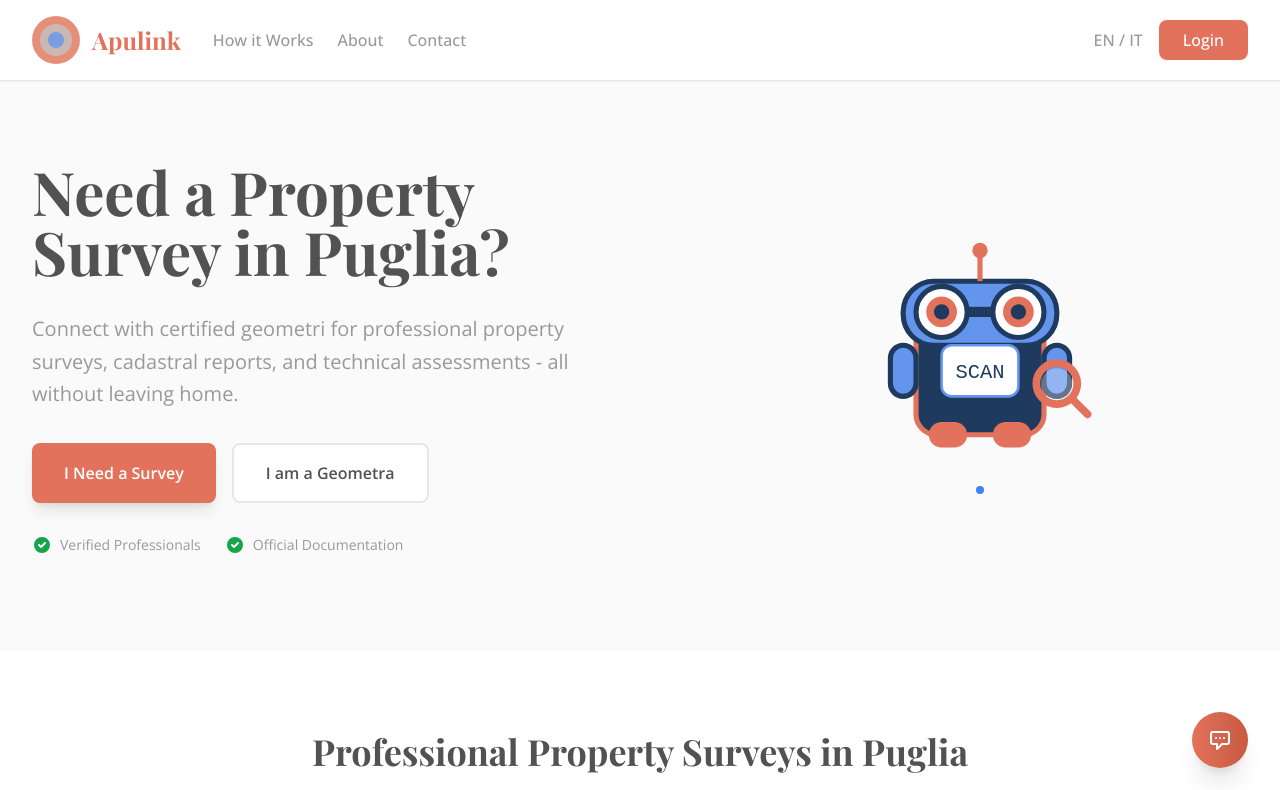
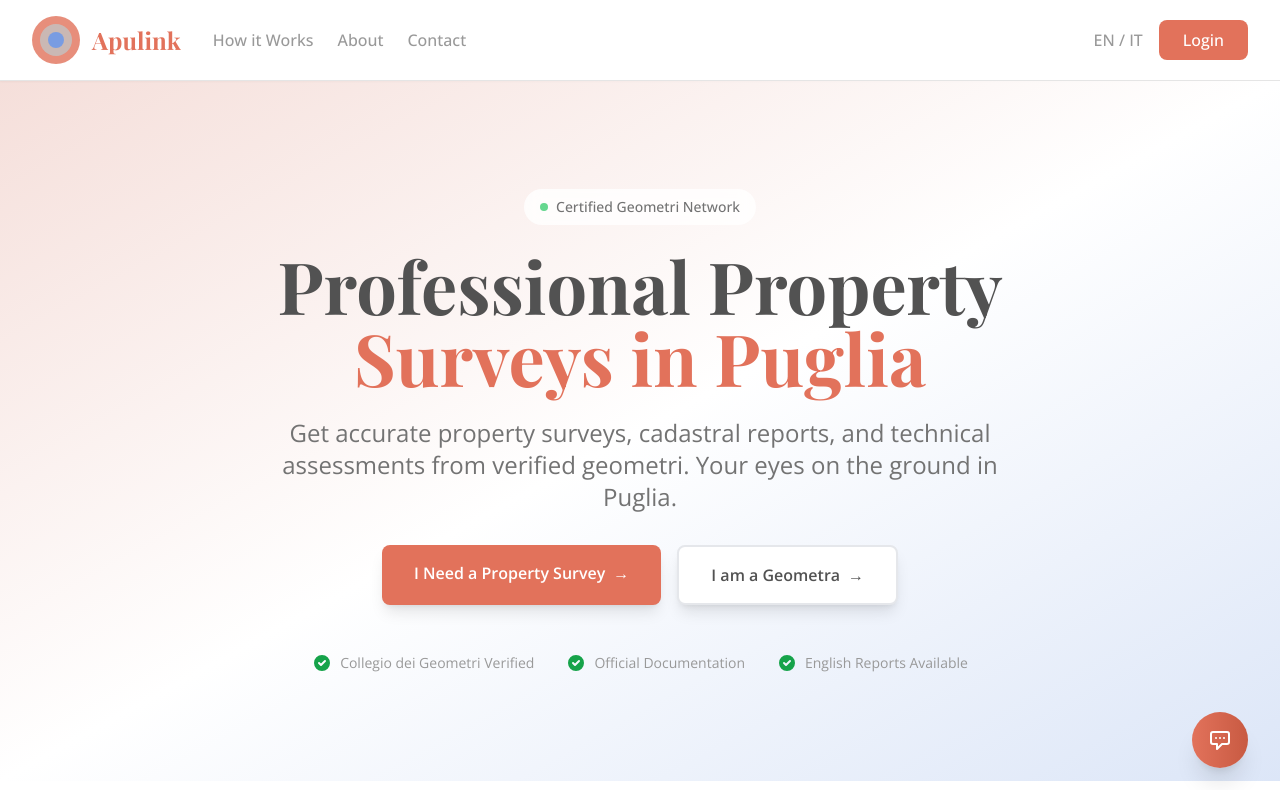
Before and after one commit to Geppix140269/PropertyProsDB, a Next.js app: page / in a window 1280 px wide. Shown: the top 790 px of the page. Built offline with nearby package versions, Linux system fonts and the light colour scheme; a web font is replaced by a local one.

Commit message:
Update Hero.tsx

```diff
--- a/app/components/home/Hero.tsx
+++ b/app/components/home/Hero.tsx
@@ -1,72 +1,56 @@
 // PATH: app/components/home/Hero.tsx
-'use client'
-import { useLanguage } from '@/app/providers/language-provider'
-import SurvEYESMascot from '../SurvEYESMascot'
-import Link from 'next/link'
+export default function Hero() {
+  return (
+    <section className="relative min-h-[700px] flex items-center justify-center overflow-hidden">
+      {/* Background with gradient overlay */}
+      <div className="absolute inset-0 bg-gradient-to-br from-terracotta/20 via-white to-sea/20"></div>
 
-export default function Hero() {
-  const { language } = useLanguage()
+      <div className="relative z-10 text-center px-4 max-w-5xl mx-auto">
+        <div className="inline-flex items-center gap-2 bg-white/80 backdrop-blur px-4 py-2 rounded-full mb-6">
+          <span className="w-2 h-2 bg-green-500 rounded-full animate-pulse"></span>
+          <span className="text-sm font-medium text-stone-700">Certified Geometri Network</span>
+        </div>
 
-  return (
-    <section className="relative overflow-hidden bg-gradient-to-br from-cream via-white to-sky-50 pt-20 pb-24">
-      <div className="max-w-7xl mx-auto px-4 sm:px-6 lg:px-8">
-        <div className="grid lg:grid-cols-2 gap-12 items-center">
-          {/* Left Content */}
-          <div className="space-y-8">
-            <h1 className="font-playfair text-5xl lg:text-6xl font-bold text-navy leading-tight">
-              {language === 'en'
-                ? 'Need a Property Survey in Puglia?'
-                : 'Hai Bisogno di un Rilievo in Puglia?'}
+        <h1 className="font-playfair text-5xl md:text-7xl font-bold text-navy mb-6 leading-tight">
+          Professional Property<br/>
+          <span className="text-terracotta">Surveys in Puglia</span>
         </h1>
 
-            <p className="text-xl text-stone-600 leading-relaxed">
-              {language === 'en'
-                ? 'Connect with certified geometri for professional property surveys, cadastral reports, and technical assessments - all without leaving home.'
-                : 'Connettiti con geometri certificati per rilievi professionali, relazioni catastali e valutazioni tecniche - tutto senza uscire di casa.'}
+        <p className="text-xl md:text-2xl text-stone-700 mb-8 max-w-3xl mx-auto leading-relaxed">
+          Get accurate property surveys, cadastral reports, and technical assessments from verified geometri.
+          Your eyes on the ground in Puglia.
         </p>
 
-            {/* Two CTAs for clear user paths */}
-            <div className="flex flex-col sm:flex-row gap-4">
-              <Link
-                href="/buyer/inquiry"
-                className="inline-flex items-center justify-center px-8 py-4 bg-terracotta text-white font-semibold rounded-lg hover:bg-terracotta/90 transition-all hover:scale-105 shadow-lg"
-              >
-                {language === 'en' ? 'I Need a Survey' : 'Ho Bisogno di un Rilievo'}
-              </Link>
-
-              <Link
-                href="/professional/signup"
-                className="inline-flex items-center justify-center px-8 py-4 bg-white text-navy font-semibold rounded-lg border-2 border-navy hover:bg-navy hover:text-white transition-all"
-              >
-                {language === 'en' ? 'I am a Geometra' : 'Sono un Geometra'}
-              </Link>
+        <div className="flex flex-col sm:flex-row gap-4 justify-center mb-12">
+          <a href="/buyer/inquiry" className="group bg-terracotta text-white px-8 py-4 rounded-lg font-semibold hover:bg-terracotta-dark transition-all transform hover:scale-105 shadow-lg">
+            I Need a Property Survey
+            <span className="inline-block ml-2 group-hover:translate-x-1 transition-transform">→</span>
+          </a>
+          <a href="/professional/signup" className="group bg-white text-navy border-2 border-navy px-8 py-4 rounded-lg font-semibold hover:bg-navy hover:text-white transition-all transform hover:scale-105 shadow-lg">
+            I am a Geometra
+            <span className="inline-block ml-2 group-hover:translate-x-1 transition-transform">→</span>
+          </a>
         </div>
 
         {/* Trust Indicators */}
-            <div className="flex items-center gap-6 text-sm text-stone-600">
+        <div className="flex flex-wrap justify-center gap-8 text-sm">
           <div className="flex items-center gap-2">
             <svg className="w-5 h-5 text-green-600" fill="currentColor" viewBox="0 0 20 20">
               <path fillRule="evenodd" d="M10 18a8 8 0 100-16 8 8 0 000 16zm3.707-9.293a1 1 0 00-1.414-1.414L9 10.586 7.707 9.293a1 1 0 00-1.414 1.414l2 2a1 1 0 001.414 0l4-4z" clipRule="evenodd" />
             </svg>
-                {language === 'en' ? 'Verified Professionals' : 'Professionisti Verificati'}
+            <span className="text-stone-600">Collegio dei Geometri Verified</span>
           </div>
           <div className="flex items-center gap-2">
             <svg className="w-5 h-5 text-green-600" fill="currentColor" viewBox="0 0 20 20">
               <path fillRule="evenodd" d="M10 18a8 8 0 100-16 8 8 0 000 16zm3.707-9.293a1 1 0 00-1.414-1.414L9 10.586 7.707 9.293a1 1 0 00-1.414 1.414l2 2a1 1 0 001.414 0l4-4z" clipRule="evenodd" />
             </svg>
-                {language === 'en' ? 'Official Documentation' : 'Documentazione Ufficiale'}
+            <span className="text-stone-600">Official Documentation</span>
           </div>
-            </div>
-          </div>
-
-          {/* Right Side - Mascot */}
-          <div className="relative lg:pl-12">
-            <SurvEYESMascot
-              size="xl"
-              expression="confident"
-              showMagnifyingGlass={true}
-              className="mx-auto"
-            />
+          <div className="flex items-center gap-2">
+            <svg className="w-5 h-5 text-green-600" fill="currentColor" viewBox="0 0 20 20">
+              <path fillRule="evenodd" d="M10 18a8 8 0 100-16 8 8 0 000 16zm3.707-9.293a1 1 0 00-1.414-1.414L9 10.586 7.707 9.293a1 1 0 00-1.414 1.414l2 2a1 1 0 001.414 0l4-4z" clipRule="evenodd" />
+            </svg>
+            <span className="text-stone-600">English Reports Available</span>
           </div>
         </div>
       </div>
```
Lines whose indentation alone changed are shown as unchanged.
